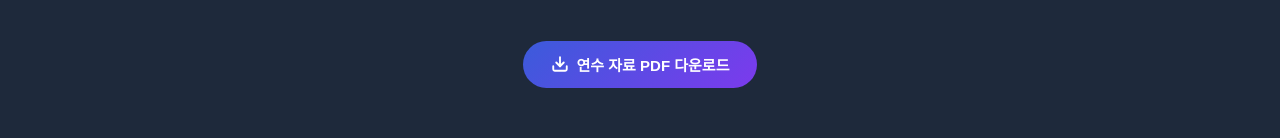
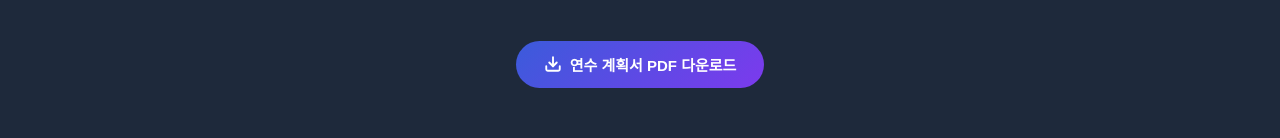
Before and after one commit to loveria3/notice, a plain HTML site: page index.html in a window 1280 px wide. Shown: the part 1131-1269 px from the top of the page. Drawn offline with Linux system fonts and the light colour scheme.

Commit message:
Update index.html

```diff
--- a/index.html
+++ b/index.html
@@ -426,7 +426,7 @@
   <div class="btn-row fade-up">
     <a href="claude.pdf" download class="btn" style="background:linear-gradient(135deg,#3B5BDB,#7C3AED);color:#fff;">
       <svg width="18" height="18" viewBox="0 0 24 24" fill="none" stroke="currentColor" stroke-width="2.5" stroke-linecap="round" stroke-linejoin="round"><path d="M21 15v4a2 2 0 0 1-2 2H5a2 2 0 0 1-2-2v-4"/><polyline points="7 10 12 15 17 10"/><line x1="12" y1="15" x2="12" y2="3"/></svg>
-      연수 자료 PDF 다운로드
+      연수 계획서 PDF 다운로드
     </a>
   </div>
 
```
